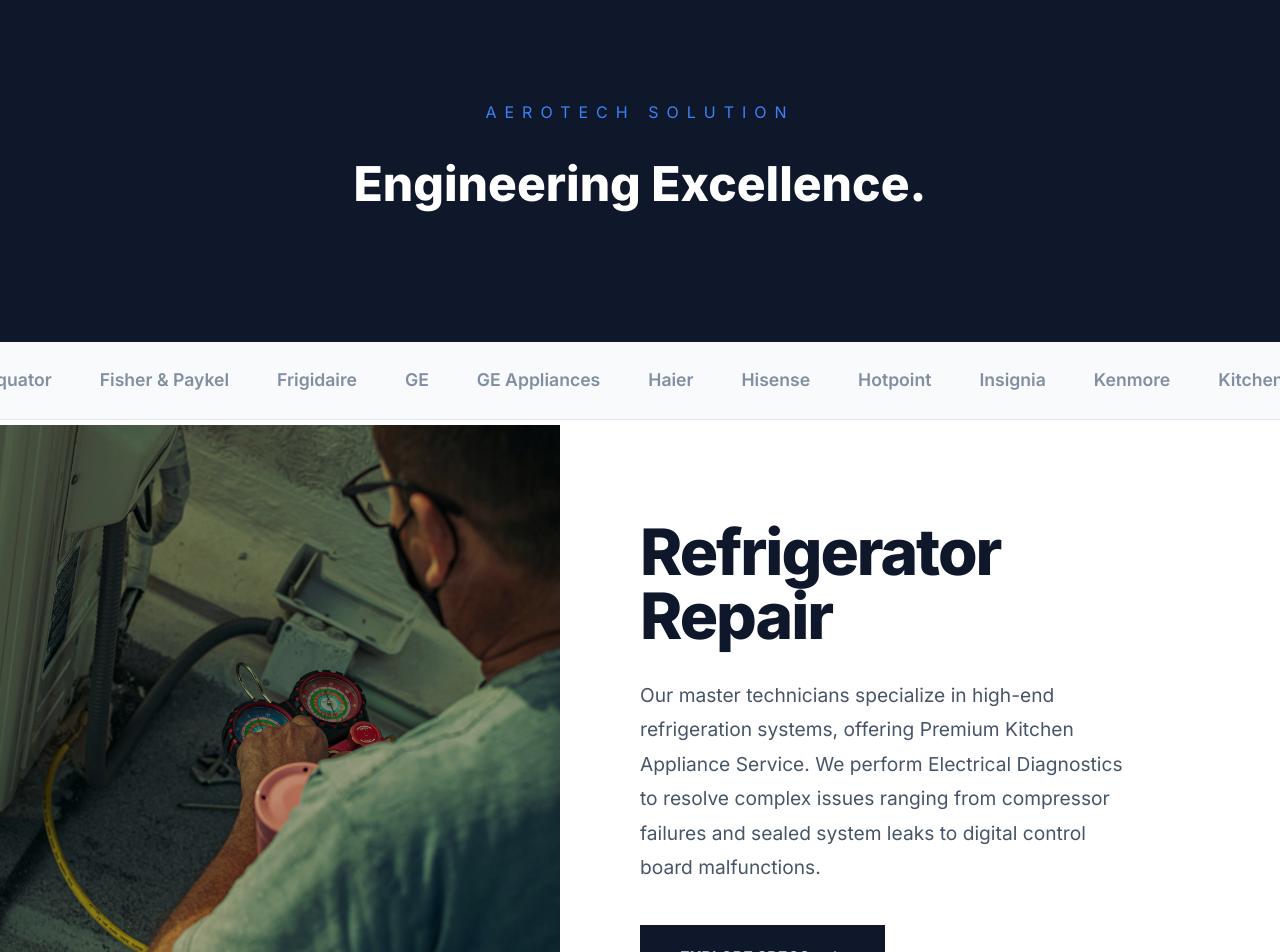
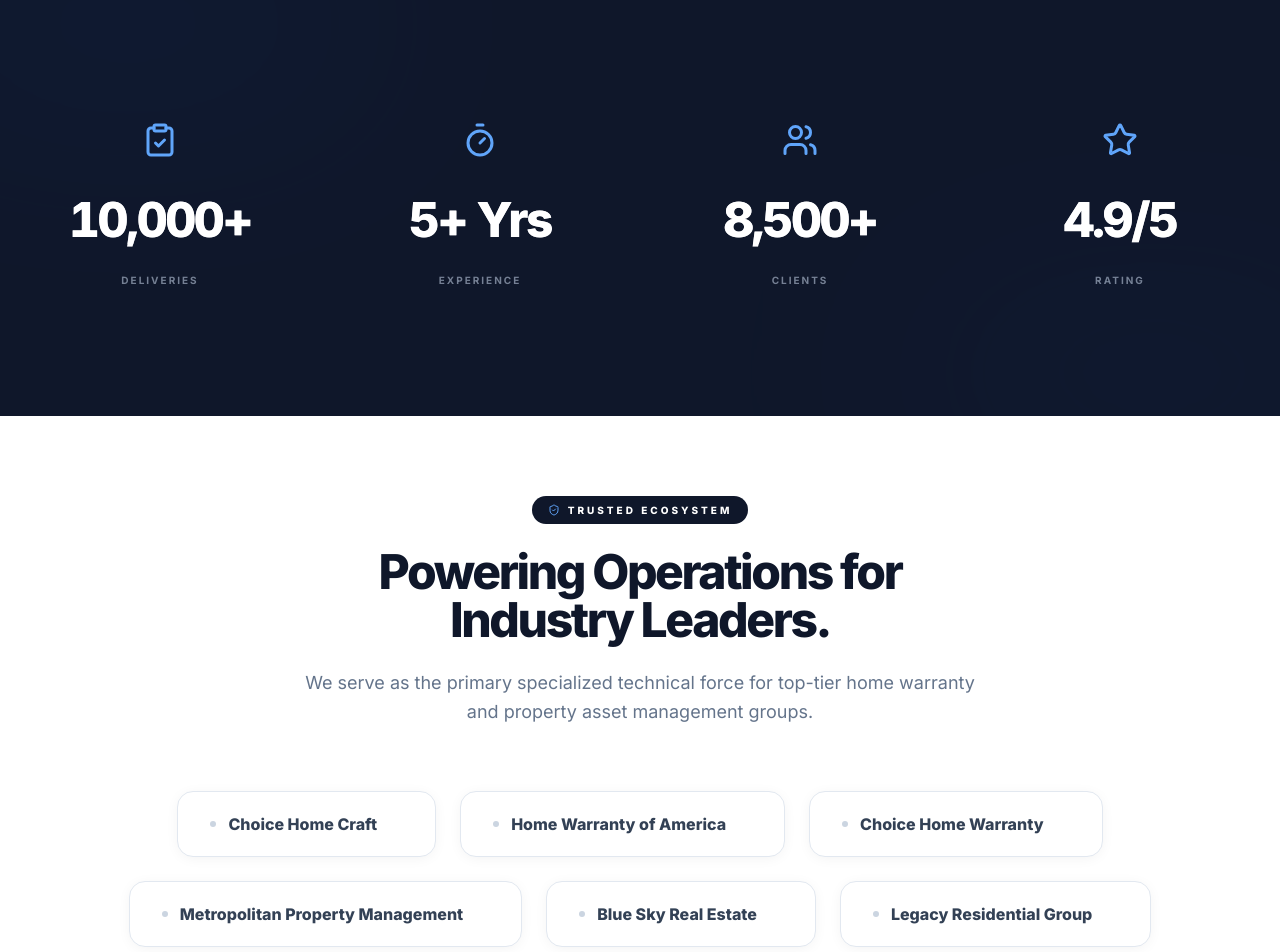
Before and after one commit to Ammad-mazhar/aerotech-solutions, a React (Vite) app: page / in a window 1280 px wide. Shown: the part 820-1772 px from the top of the page. Built offline with nearby package versions, Linux system fonts and the light colour scheme.

Commit message:
new edit

```diff
--- a/src/App.jsx
+++ b/src/App.jsx
@@ -15,6 +15,8 @@
 import ScrollToTop from './components/ScrollToTop';
 import NotFound from './components/NotFound';
 import ServiceDetail from './components/ServiceDetail';
+import Stats from './components/Stats';
+import Partners from './components/Partners';
 
 function App() {
   return (
@@ -26,6 +28,8 @@
           <Route path="/" element={
             <>
               <Hero />
+              <Stats />
+              <Partners />
               <Services />
               <Testimonials />
             </>
--- a/src/components/BookingForm.jsx
+++ b/src/components/BookingForm.jsx
@@ -46,9 +46,9 @@
   { value: 'Washer', label: 'Washer' },
   { value: 'Microwave', label: 'Microwave' },
   { value: 'Dishwasher', label: 'Dishwasher' },
-  { value: 'HVAC & Furnace Repair', label: 'HVAC & Furnace Repair' },
+  { value: 'HVAC & Furnace', label: 'HVAC & Furnace' },
   { value: 'Garbage Disposal', label: 'Garbage Disposal' },
-  { value: 'Water Heater Repair', label: 'Water Heater Repair' },
+  { value: 'Water Heater', label: 'Water Heater' },
   { value: 'Other', label: 'Other' }
 ];
 
--- a/src/components/Contact.jsx
+++ b/src/components/Contact.jsx
@@ -32,14 +32,14 @@
   });
 
   const serviceOptions = [
-    { value: 'refrigerator', label: 'Refrigerator Repair' },
-    { value: 'washer', label: 'Washer/Dryer Repair' },
-    { value: 'oven', label: 'Oven & Stove Repair' },
-    { value: 'microwave', label: 'Microwave Repair' },
+    { value: 'refrigerator', label: 'Refrigerator' },
+    { value: 'washer', label: 'Washer & Dryer' },
+    { value: 'oven', label: 'Oven & Stove' },
+    { value: 'microwave', label: 'Microwave' },
     { value: 'disposal', label: 'Garbage Disposal' },
-    { value: 'hvac', label: 'HVAC Repair' },
-    { value: 'furnace', label: 'Furnace Repair' },
-    { value: 'water-heater', label: 'Water Heater Repair' },
+    { value: 'hvac', label: 'HVAC' },
+    { value: 'furnace', label: 'Furnace' },
+    { value: 'water-heater', label: 'Water Heater' },
     { value: 'emergency', label: 'Emergency Request' },
     { value: 'other', label: 'Other Inquiry' }
   ];
--- a/src/components/Footer.jsx
+++ b/src/components/Footer.jsx
@@ -139,7 +139,7 @@
           <div style={columnStyle}>
             <h4 style={headingStyle}>Solutions</h4>
             <ul style={linkListStyle}>
-              {['Refrigerator Repair', 'Washer & Dryer', 'Oven & Stove', 'Luxury Restoration', 'Quick Diagnostics'].map((item) => (
+              {['Refrigerator', 'Washer & Dryer', 'Oven & Stove', 'Luxury Restoration', 'Quick Diagnostics'].map((item) => (
                 <li key={item}>
                   <a
                     href="/#services"
--- /dev/null
+++ b/src/components/Partners.jsx
@@ -0,0 +1,76 @@
+import React from 'react';
+import { motion } from 'framer-motion';
+import { ShieldCheck, ArrowUpRight } from 'lucide-react';
+
+const Partners = () => {
+    const partners = [
+        "Choice Home Craft",
+        "Home Warranty of America",
+        "Choice Home Warranty",
+        "Metropolitan Property Management",
+        "Blue Sky Real Estate",
+        "Legacy Residential Group"
+    ];
+
+    return (
+        <section className="bg-white py-20 overflow-hidden">
+            <div className="max-w-7xl mx-auto px-4">
+                <div className="flex flex-col items-center">
+
+                    <motion.div
+                        initial={{ opacity: 0, y: 20 }}
+                        whileInView={{ opacity: 1, y: 0 }}
+                        viewport={{ once: true }}
+                        className="text-center mb-16"
+                    >
+                        <div className="inline-flex items-center gap-2 px-4 py-1.5 bg-slate-900 text-white rounded-full text-[10px] font-black uppercase tracking-[0.3em] mb-6">
+                            <ShieldCheck size={12} className="text-blue-400" />
+                            Trusted Ecosystem
+                        </div>
+                        <h2 className="text-4xl md:text-5xl font-black text-slate-900 tracking-tighter leading-tight">
+                            Powering Operations for <br className="hidden md:block" /> Industry Leaders.
+                        </h2>
+                        <p className="mt-6 text-slate-500 text-lg max-w-2xl mx-auto font-medium leading-relaxed">
+                            We serve as the primary specialized technical force for top-tier home warranty
+                            and property asset management groups.
+                        </p>
+                    </motion.div>
+
+                    <div className="flex flex-wrap justify-center gap-4 md:gap-6">
+                        {partners.map((partner, index) => (
+                            <motion.div
+                                key={index}
+                                initial={{ opacity: 0, scale: 0.9 }}
+                                whileInView={{ opacity: 1, scale: 1 }}
+                                viewport={{ once: true }}
+                                transition={{ duration: 0.5, delay: index * 0.05 }}
+                                whileHover={{ y: -5, borderColor: '#3b82f6' }}
+                                className="group relative flex items-center gap-3 px-8 py-5 bg-white border border-slate-200 rounded-2xl shadow-[0_2px_15px_-3px_rgba(0,0,0,0.07)] transition-all duration-300 cursor-default"
+                            >
+                                <div className="w-1.5 h-1.5 rounded-full bg-slate-300 group-hover:bg-blue-500 transition-colors duration-300" />
+                                <span className="text-sm md:text-base font-black text-slate-700 group-hover:text-slate-900 transition-colors duration-300">
+                                    {partner}
+                                </span>
+                                <ArrowUpRight size={14} className="text-slate-300 group-hover:text-blue-500 transition-all duration-300 opacity-0 group-hover:opacity-100" />
+                            </motion.div>
+                        ))}
+                    </div>
+
+                    <motion.div
+                        initial={{ opacity: 0 }}
+                        whileInView={{ opacity: 1 }}
+                        viewport={{ once: true }}
+                        transition={{ delay: 0.6 }}
+                        className="mt-16 pt-8 border-t border-slate-100 w-full flex justify-center"
+                    >
+                        <p className="text-slate-400 text-xs font-bold uppercase tracking-widest">
+                            Authorized Service Network • 2024-2025 Partner Program
+                        </p>
+                    </motion.div>
+                </div>
+            </div>
+        </section>
+    );
+};
+
+export default Partners;
--- /dev/null
+++ b/src/components/Stats.jsx
@@ -0,0 +1,83 @@
+import React from 'react';
+import { ClipboardCheck, Users, Timer, Star } from 'lucide-react';
+import { motion } from 'framer-motion';
+
+const StatItem = ({ icon: Icon, value, label, delay }) => (
+    <motion.div
+        initial={{ opacity: 0, y: 30 }}
+        whileInView={{ opacity: 1, y: 0 }}
+        viewport={{ once: true }}
+        transition={{ duration: 0.8, delay, ease: [0.21, 0.45, 0.32, 0.9] }}
+        className="group relative flex flex-col items-center p-8 rounded-3xl transition-all duration-500 hover:bg-white/5"
+    >
+        {/* Decorative Background Glow */}
+        <div className="absolute inset-0 bg-blue-500/0 group-hover:bg-blue-500/5 rounded-3xl blur-2xl transition-all duration-500 -z-10" />
+
+        <div className="relative mb-6">
+            {/* Icon Glow */}
+            <div className="absolute inset-0 bg-blue-500/20 blur-xl rounded-full scale-0 group-hover:scale-150 transition-transform duration-700" />
+            <div className="relative w-16 h-16 flex items-center justify-center">
+                <Icon size={36} className="text-blue-400 group-hover:text-blue-300 transition-colors duration-300" />
+            </div>
+        </div>
+
+        <div className="text-center">
+            <h3 className="text-5xl font-black text-white mb-2 tracking-tighter tabular-nums bg-clip-text text-transparent bg-gradient-to-b from-white to-white/70">
+                {value}
+            </h3>
+            <div className="h-1 w-8 bg-blue-500 mx-auto rounded-full mb-4 scale-x-0 group-hover:scale-x-100 transition-transform duration-500" />
+            <p className="text-blue-100/50 font-bold uppercase tracking-[0.2em] text-[10px]">
+                {label}
+            </p>
+        </div>
+    </motion.div>
+);
+
+const Stats = () => {
+    const stats = [
+        {
+            icon: ClipboardCheck,
+            value: "10,000+",
+            label: "Deliveries",
+            delay: 0.1
+        },
+        {
+            icon: Timer,
+            value: "5+ Yrs",
+            label: "Experience",
+            delay: 0.2
+        },
+        {
+            icon: Users,
+            value: "8,500+",
+            label: "Clients",
+            delay: 0.3
+        },
+        {
+            icon: Star,
+            value: "4.9/5",
+            label: "Rating",
+            delay: 0.4
+        }
+    ];
+
+    return (
+        <section className="relative bg-[#0f172a] py-24 overflow-hidden">
+            {/* Abstract Background Elements */}
+            <div className="absolute top-0 left-0 w-full h-full overflow-hidden pointer-events-none opacity-20">
+                <div className="absolute top-[-10%] left-[-10%] w-[40%] h-[40%] bg-blue-600/30 blur-[120px] rounded-full" />
+                <div className="absolute bottom-[-10%] right-[-10%] w-[40%] h-[40%] bg-blue-900/40 blur-[120px] rounded-full" />
+            </div>
+
+            <div className="max-w-7xl mx-auto px-4 relative z-10">
+                <div className="grid grid-cols-2 lg:grid-cols-4 gap-4 md:gap-8">
+                    {stats.map((stat, index) => (
+                        <StatItem key={index} {...stat} />
+                    ))}
+                </div>
+            </div>
+        </section>
+    );
+};
+
+export default Stats;
--- a/src/data/servicesData.js
+++ b/src/data/servicesData.js
@@ -14,7 +14,7 @@
     // ... existing services ...
     "refrigerator-repair": {
         id: "refrigerator-repair",
-        title: "Refrigerator Repair",
+        title: "Refrigerator",
         icon: Refrigerator,
         image: "/Refrigerator repair.jpg",
         alt: "Premium Kitchen Appliance Service - Refrigerator Repair",
@@ -26,7 +26,7 @@
     },
     "oven-stove-cooktop-repair": {
         id: "oven-stove-cooktop-repair",
-        title: "Oven, Stove & Cooktop Repair",
+        title: "Oven, Stove & Cooktop",
         icon: Utensils,
         image: "/Oven & Stove Repair.avif",
         alt: "Premium Kitchen Appliance Service - Oven, Stove & Cooktop Repair",
@@ -37,7 +37,7 @@
     },
     "dryer-repair": {
         id: "dryer-repair",
-        title: "Dryer Repair",
+        title: "Dryer",
         icon: Wind,
         image: "/Dryer Repair.webp",
         alt: "Emergency Appliance Restoration - Dryer Repair",
@@ -48,7 +48,7 @@
     },
     "washer-repair": {
         id: "washer-repair",
-        title: "Washer Repair",
+        title: "Washer",
         icon: Waves,
         image: "/Washer Repair.jpg",
         alt: "24/7 Residential Appliance Repair USA - Washer Repair",
@@ -59,7 +59,7 @@
     },
     "microwave-repair": {
         id: "microwave-repair",
-        title: "Microwave Repair",
+        title: "Microwave",
         icon: Microwave,
         image: "/Microwave image.jpg",
         alt: "Premium Kitchen Appliance Service - Microwave Repair",
@@ -70,7 +70,7 @@
     },
     "dishwasher-repair": {
         id: "dishwasher-repair",
-        title: "Dishwasher Repair",
+        title: "Dishwasher",
         icon: Waves,
         image: "/dish2.png",
         alt: "Premium Kitchen Appliance Service - Dishwasher Repair",
@@ -81,7 +81,7 @@
     },
     "hvac-furnace-repair": {
         id: "hvac-furnace-repair",
-        title: "HVAC & Furnace Repair",
+        title: "HVAC & Furnace",
         icon: Thermometer,
         image: "/HVAC.jpg",
         alt: "Certified HVAC Solutions - HVAC & Furnace Repair",
@@ -103,7 +103,7 @@
     },
     "water-heater-repair": {
         id: "water-heater-repair",
-        title: "Water Heater Repair",
+        title: "Water Heater",
         icon: Droplets,
         image: "/water heater.jpg",
         alt: "Nationwide Appliance Repair - Water Heater Repair",
```
Also changed, not shown: public/download1.png (added), public/download2.png (added).
